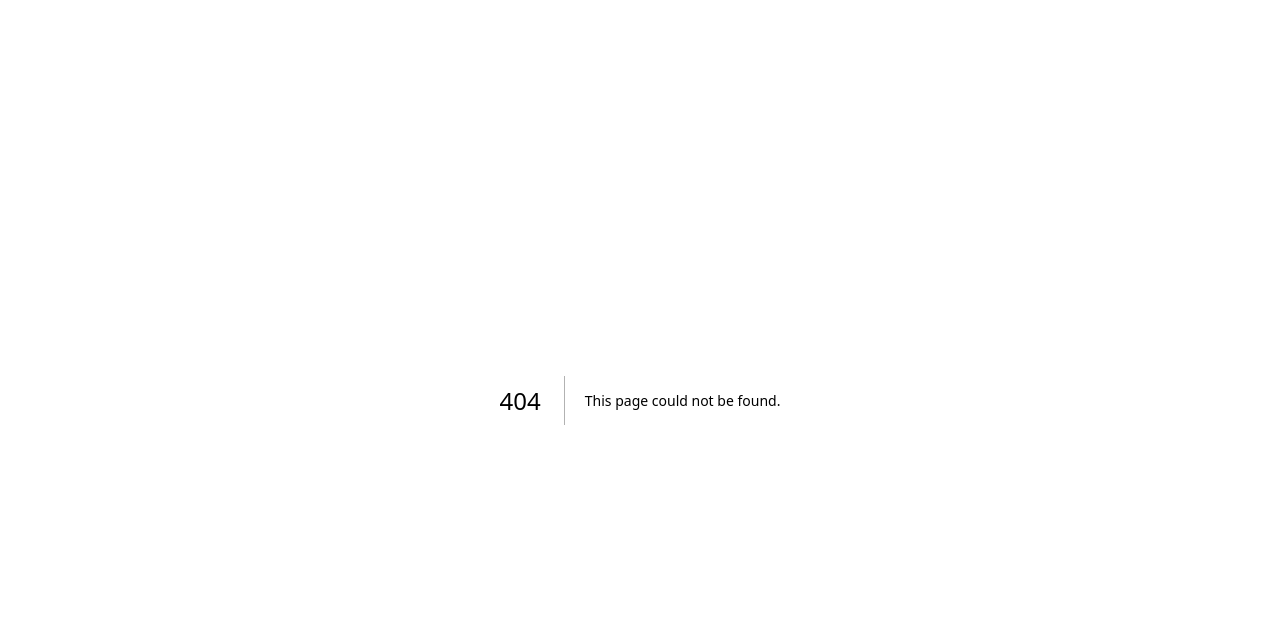
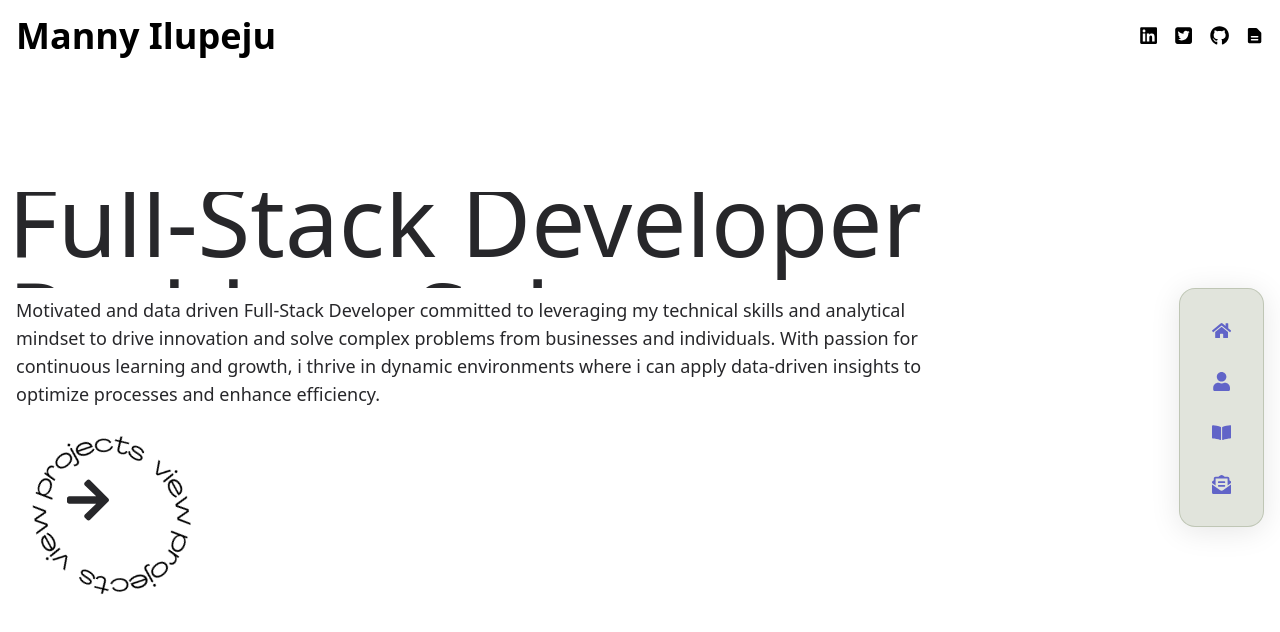
Before and after one commit to mannyIlupeju/portfoliov4, a Next.js app in the folder portfolio/: page /home in a window 1280 px wide. Before the commit this address had no page. Shown: the top 632 px of the page. Built offline with nearby package versions, Linux system fonts and the light colour scheme.

Commit message:
updated navigation links

```diff
--- a/portfolio/src/components/Header/index.jsx
+++ b/portfolio/src/components/Header/index.jsx
@@ -24,7 +24,9 @@ function Header() {
 
   return (
     <header className='flex md:flex-row flex-col items-center md:justify-between p-4 container mx-auto'>
+      <Link href='/home'>
       <h1 className="font-bold text-4xl text-black">Manny Ilupeju</h1>
+      </Link>
 
       <div className='flex gap-4'>
         <span onMouseEnter={() => handleHover('linkedin')} onMouseLeave={() => removeHover('linkedin')}>
--- /dev/null
+++ b/portfolio/src/pages/home/index.js
@@ -0,0 +1,31 @@
+import React from 'react'
+import Head from 'next/head'
+import Navigation from '../../components/Navigation'
+import Home from '../../components/Home'
+import Header from '../../components/Header'
+
+
+export default function index() {
+    return (
+
+        <div className="flex flex-col min-h-screen bg-white">
+            <Head>
+                <title>Portfolio</title>
+                <meta name="description" content="Generated by create next app" />
+                <meta name="viewport" content="width=device-width, initial-scale=1" />
+                <link rel="icon" href="/m.png" />
+            </Head>
+
+            <main className="overflow-y-hidden flex-grow container mx-auto">
+                <Header />
+                <Home />
+                <div className="absolute z-10 right-0 xl:right-0 xl:top-28 lg:top-28 -bottom-28 xl:bottom-0 lg:w-fit w-full bg-white">
+                    <aside className="transform xl:translate-y-40 p-4">
+                        <Navigation />
+                    </aside>
+                </div>
+            </main>
+        </div>
+
+    )
+}
```
